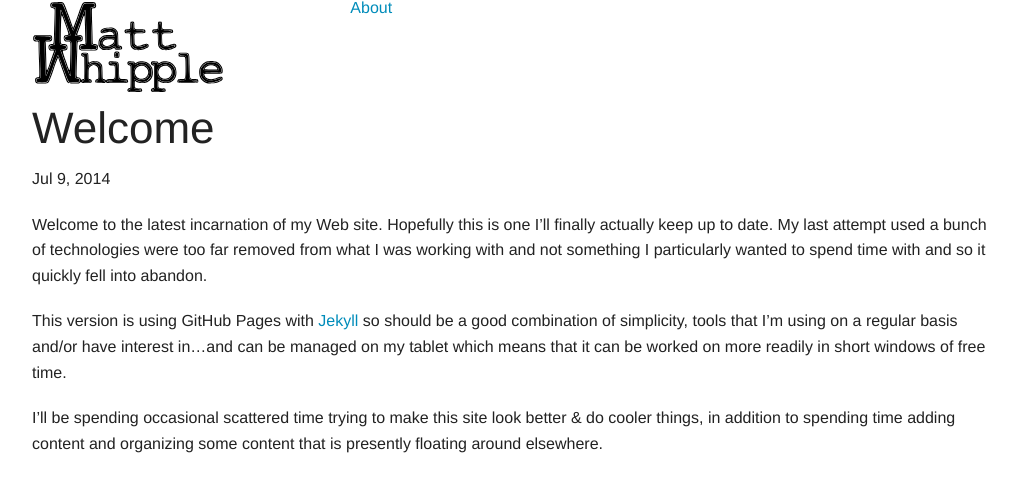
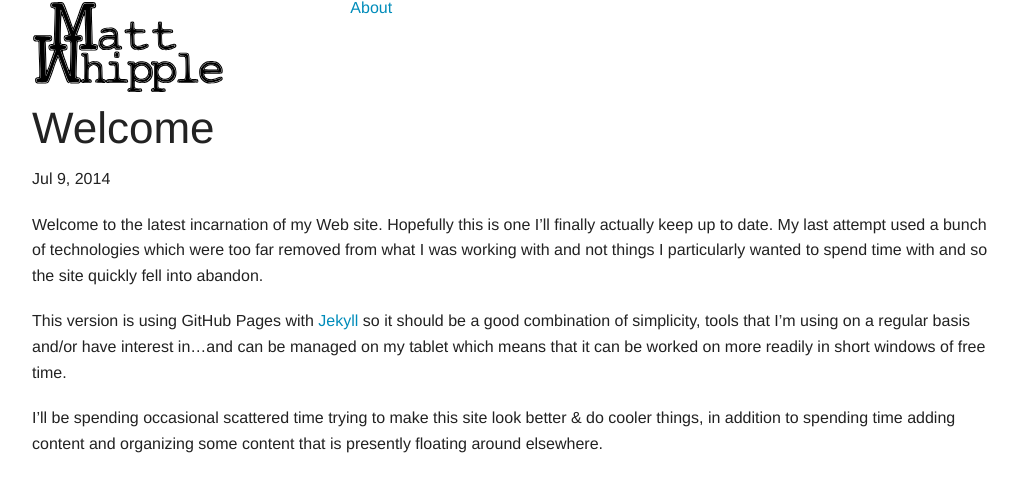
Before and after one commit to mwhipple/old_mwhipple.github.io, a Jekyll site: the page built from _posts/2014-07-09-new-web-site.md, in a window 1280 px wide. Shown: the top 492 px of the page, without its empty margins (123-1141 px from the left). Built offline with Jekyll 4.4.1, drawn with Linux system fonts in a browser that asks for light colours.

Commit message:
clarified post

```diff
--- a/_posts/2014-07-09-new-web-site.md
+++ b/_posts/2014-07-09-new-web-site.md
@@ -5,8 +5,8 @@ layout: post
 
 Welcome to the latest incarnation of my Web site.  Hopefully this is
 one I'll finally actually keep up to date.  My last attempt used a
-bunch of technologies were too far removed from what I was working with and not something I particularly wanted to spend time with and so it quickly fell into abandon.
+bunch of technologies which were too far removed from what I was working with and not things I particularly wanted to spend time with and so the site quickly fell into abandon.
 
-This version is using GitHub Pages with [Jekyll](http://jekyllrb.com/) so should be a good combination of simplicity, tools that I'm using on a regular basis and/or have interest in...and can be managed on my tablet which means that it can be worked on more readily in short windows of free time.
+This version is using GitHub Pages with [Jekyll](http://jekyllrb.com/) so it should be a good combination of simplicity, tools that I'm using on a regular basis and/or have interest in...and can be managed on my tablet which means that it can be worked on more readily in short windows of free time.
 
 I'll be spending occasional scattered time trying to make this site look better & do cooler things, in addition to spending time adding content and organizing some content that is presently floating around elsewhere.
```
